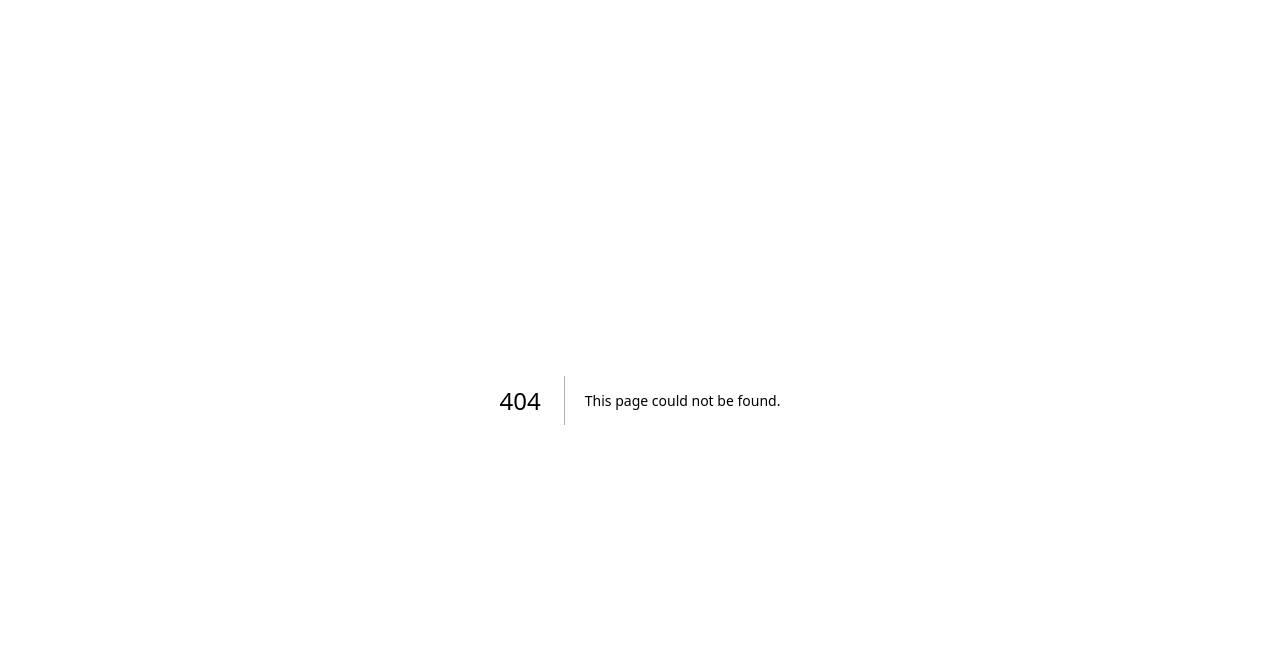
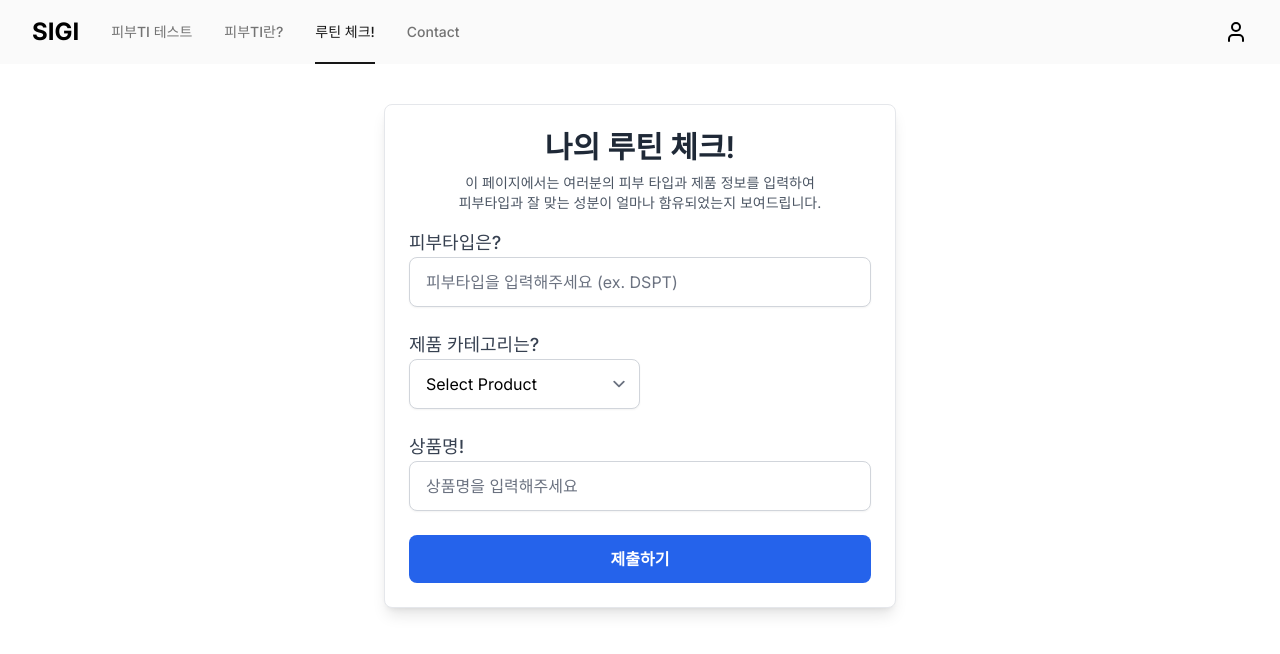
Before and after one commit to jongsigi/routine_suggestion, a Next.js app: page /routinecheck in a window 1280 px wide. Before the commit this address had no page. Shown: the top 654 px of the page. Built offline with nearby package versions, Linux system fonts and the light colour scheme.

Commit message:
241126 edit routinecheck page

```diff
--- a/public/NavLinksDocument.json
+++ b/public/NavLinksDocument.json
@@ -2,30 +2,40 @@
       "navLinks": [
         {
           "id": "1",
-          "name": "피부TI TEST",
+          "name": "피부TI 테스트",
           "level": 1,
           "category": {
             "id": "cat1",
             "slug": "survey",
-            "name": "피부TI TEST"
+            "name": "피부TI 테스트"
           }
         },
         {
           "id": "2",
-          "name": "SkinType",
+          "name": "피부TI란?",
           "level": 1,
           "category": {
             "id": "cat2",
             "slug": "",
-            "name": "SkinType"
+            "name": "피부TI란?"
           }
         },
         {
           "id": "3",
+          "name": "루틴 체크!",
+          "level": 1,
+          "category": {
+            "id": "cat3",
+            "slug": "routinecheck",
+            "name": "루틴 체크!"
+          }
+        },
+        {
+          "id": "4",
           "name": "contact",
           "level": 1,
           "category": {
-            "id": "cat3",
+            "id": "cat4",
             "slug": "contact",
             "name": "Contact"
           }
--- /dev/null
+++ b/src/app/(main)/routinecheck/page.tsx
@@ -0,0 +1,153 @@
+"use client";
+
+import { useState } from "react";
+
+export default function SkinTypeForm() {
+  const [skinType, setSkinType] = useState("");
+  const [category, setCategory] = useState({ time: "", product: "" });
+  const [itemName, setItemName] = useState("");
+  const [error, setError] = useState<string | null>(null);
+  const [submitted, setSubmitted] = useState(false);
+  const [isSubmitting, setIsSubmitting] = useState(false);
+
+  // Handle form field changes
+  const handleSkinTypeChange = (e: React.ChangeEvent<HTMLInputElement>) => {
+    const value = e.target.value.toUpperCase(); // Convert input to uppercase
+    setSkinType(value);
+    if (error) setError(null); // Clear error when the user starts typing
+  };
+
+  const handleCategoryChange = (e: React.ChangeEvent<HTMLSelectElement>) => {
+    const { name, value } = e.target;
+    setCategory({ ...category, [name]: value });
+  };
+
+  const handleItemNameChange = (e: React.ChangeEvent<HTMLInputElement>) => {
+    setItemName(e.target.value);
+    if (error) setError(null); // Clear error when the user starts typing
+  };
+
+  // Validate SkinType input (case-insensitive)
+  const validateSkinType = (input: string) => {
+    const skinTypePattern = /^[DN]{1}[RS]{1}[NP]{1}[TW]{1}$/i; // Use 'i' flag for case-insensitivity
+    return skinTypePattern.test(input);
+  };
+
+  // Handle form submission
+  const handleSubmit = async (e: React.FormEvent) => {
+    e.preventDefault();
+
+    if (!validateSkinType(skinType)) {
+      setError(
+        "피부타입은 4개의 알파벳으로 이루어져야 합니다. (D/N, R/S, N/P, T/W)"
+      );
+      return;
+    }
+
+    setError(null);
+    setIsSubmitting(true); // Disable button while submitting
+
+    // Simulate form submission (e.g., call API)
+    setTimeout(() => {
+      setIsSubmitting(false);
+      setSubmitted(true);
+      console.log({ skinType, category, itemName });
+    }, 2000); // Simulate network delay
+  };
+
+  return (
+    <div className="max-w-lg mx-auto p-6 bg-white shadow-lg rounded-lg border border-gray-200 mt-10">
+      <h1 className="text-3xl font-semibold text-center text-gray-800 mb-2">
+        나의 루틴 체크!
+      </h1>
+      <p className="text-sm text-center text-gray-600 mb-4">
+        이 페이지에서는 여러분의 피부 타입과 제품 정보를 입력하여<br /> 피부타입과 잘 맞는 성분이 얼마나 함유되었는지 보여드립니다.
+      </p>
+      {submitted ? (
+        <div className="text-center text-green-600 font-medium">
+          Thank you for your submission!
+        </div>
+      ) : (
+        <form onSubmit={handleSubmit} className="space-y-6">
+          {/* SkinType Input */}
+          <div>
+            <label
+              htmlFor="skinType"
+              className="block text-lg font-medium text-gray-700"
+            >
+              피부타입은?
+            </label>
+            <input
+              type="text"
+              id="skinType"
+              value={skinType}
+              onChange={handleSkinTypeChange}
+              placeholder="피부타입을 입력해주세요 (ex. DSPT)"
+              className="w-full px-4 py-3 border border-gray-300 rounded-lg shadow-sm focus:outline-none focus:ring-2 focus:ring-blue-600 transition duration-200"
+              required
+            />
+          </div>
+
+          {/* Category Select */}
+          <div className="flex space-x-4">
+            <div className="w-1/2">
+              <label
+                htmlFor="product"
+                className="block text-lg font-medium text-gray-700"
+              >
+                제품 카테고리는?
+              </label>
+              <select
+                id="product"
+                name="product"
+                value={category.product}
+                onChange={handleCategoryChange}
+                className="w-full px-4 py-3 border border-gray-300 rounded-lg shadow-sm focus:outline-none focus:ring-2 focus:ring-blue-600 transition duration-200"
+                required
+              >
+                <option value="">Select Product</option>
+                <option value="클렌저">클렌저</option>
+                <option value="토너">토너</option>
+                <option value="세럼">세럼</option>
+                <option value="수분크림">수분크림</option>
+              </select>
+            </div>
+          </div>
+
+          {/* Item Name Input */}
+          <div>
+            <label
+              htmlFor="itemName"
+              className="block text-lg font-medium text-gray-700"
+            >
+              상품명!
+            </label>
+            <input
+              type="text"
+              id="itemName"
+              value={itemName}
+              onChange={handleItemNameChange}
+              placeholder="상품명을 입력해주세요"
+              className="w-full px-4 py-3 border border-gray-300 rounded-lg shadow-sm focus:outline-none focus:ring-2 focus:ring-blue-600 transition duration-200"
+              required
+            />
+          </div>
+
+          {/* Error message */}
+          {error && (
+            <div className="text-red-600 text-center text-sm">{error}</div>
+          )}
+
+          {/* Submit Button */}
+          <button
+            type="submit"
+            className="w-full py-3 text-white font-semibold bg-blue-600 hover:bg-blue-700 rounded-lg transition duration-200"
+            disabled={isSubmitting} // Disable the button while submitting
+          >
+            {isSubmitting ? "제출 중..." : "제출하기"}
+          </button>
+        </form>
+      )}
+    </div>
+  );
+}
```
